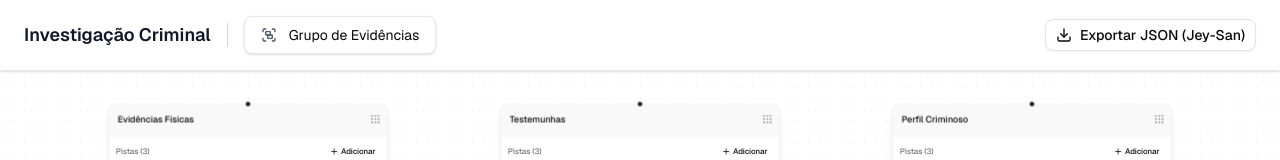
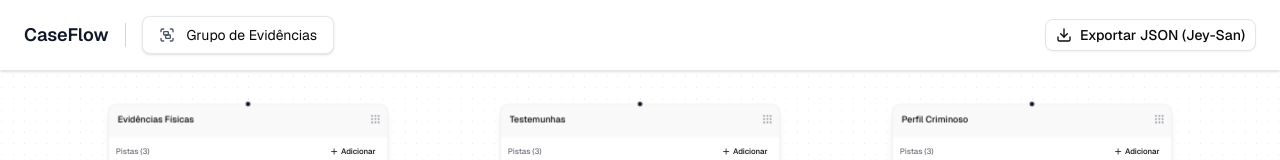
Before and after one commit to immortal7719/caseflow, a React (Vite) app: page / in a window 1280 px wide. Shown: the top 160 px of the page. Built offline with nearby package versions, Linux system fonts and the light colour scheme.

Commit message:
💬 update FlowHeader component title

```diff
--- a/src/modules/flow/components/flow-header/flow-header.tsx
+++ b/src/modules/flow/components/flow-header/flow-header.tsx
@@ -7,7 +7,7 @@ export function FlowHeader() {
       <div className="hidden items-center justify-between sm:flex">
         <div className="flex items-center gap-4">
           <h1 className="font-semibold text-gray-900 text-lg" id="main-heading">
-            Investigação Criminal
+            CaseFlow
           </h1>
           <hr className="h-6 w-px border-0 border-gray-300 border-l" />
           <nav aria-label="Ferramentas de evidência">
@@ -26,7 +26,7 @@ export function FlowHeader() {
             className="font-semibold text-gray-900 text-lg"
             id="main-heading-mobile"
           >
-            Investigação Criminal
+            CaseFlow
           </h1>
           <div aria-label="Ações do fluxo" role="toolbar">
             <ExportFlowButton />
```
